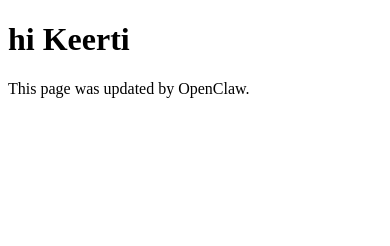
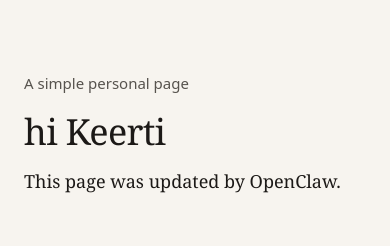
Before and after one commit to keertiopenclaw-cmd/hello-world-vercel-page, a plain HTML site: page index.html in a window 390 px wide. Drawn offline with Linux system fonts and the light colour scheme.

Commit message:
Polish the hello page so it reads as a simple personal page.
Declare the language, character set, and phone layout, add a tab icon and a short description, and keep the original greeting.

Co-authored-by: keertiopenclaw-cmd <keertiopenclaw-cmd@users.noreply.github.com>

```diff
--- a/index.html
+++ b/index.html
@@ -1,10 +1,79 @@
 <!DOCTYPE html>
-<html>
+<html lang="en">
 <head>
-    <title>Hello Keerti</title>
+  <meta charset="utf-8">
+  <meta name="viewport" content="width=device-width, initial-scale=1">
+  <title>Hi Keerti</title>
+  <meta name="description" content="A simple personal hello page.">
+  <meta name="color-scheme" content="light dark">
+  <meta name="theme-color" content="#f7f4ef" media="(prefers-color-scheme: light)">
+  <meta name="theme-color" content="#1c1917" media="(prefers-color-scheme: dark)">
+  <link rel="icon" href="favicon.svg" type="image/svg+xml">
+  <style>
+    :root {
+      color-scheme: light dark;
+      --bg: #f7f4ef;
+      --ink: #1c1917;
+      --muted: #57534e;
+    }
+
+    @media (prefers-color-scheme: dark) {
+      :root {
+        --bg: #1c1917;
+        --ink: #f5f5f4;
+        --muted: #d6d3d1;
+      }
+    }
+
+    * {
+      box-sizing: border-box;
+    }
+
+    html {
+      -webkit-text-size-adjust: 100%;
+    }
+
+    body {
+      margin: 0;
+      min-height: 100vh;
+      background: var(--bg);
+      color: var(--ink);
+      font-family: Georgia, "Iowan Old Style", "Palatino Linotype", Palatino, serif;
+      line-height: 1.5;
+    }
+
+    main {
+      max-width: 36rem;
+      margin: 0 auto;
+      padding: 4.5rem 1.5rem 3rem;
+    }
+
+    .label {
+      margin: 0 0 1rem;
+      color: var(--muted);
+      font-family: ui-sans-serif, system-ui, sans-serif;
+      font-size: 0.9375rem;
+    }
+
+    h1 {
+      margin: 0;
+      font-size: clamp(2.25rem, 8vw, 3.25rem);
+      font-weight: 500;
+      letter-spacing: -0.02em;
+      line-height: 1.15;
+    }
+
+    .note {
+      margin: 1rem 0 0;
+      font-size: 1.125rem;
+    }
+  </style>
 </head>
 <body>
+  <main>
+    <p class="label">A simple personal page</p>
     <h1>hi Keerti</h1>
-    <p>This page was updated by OpenClaw.</p>
+    <p class="note">This page was updated by OpenClaw.</p>
+  </main>
 </body>
 </html>
```
Also changed, not shown: favicon.svg (added).
